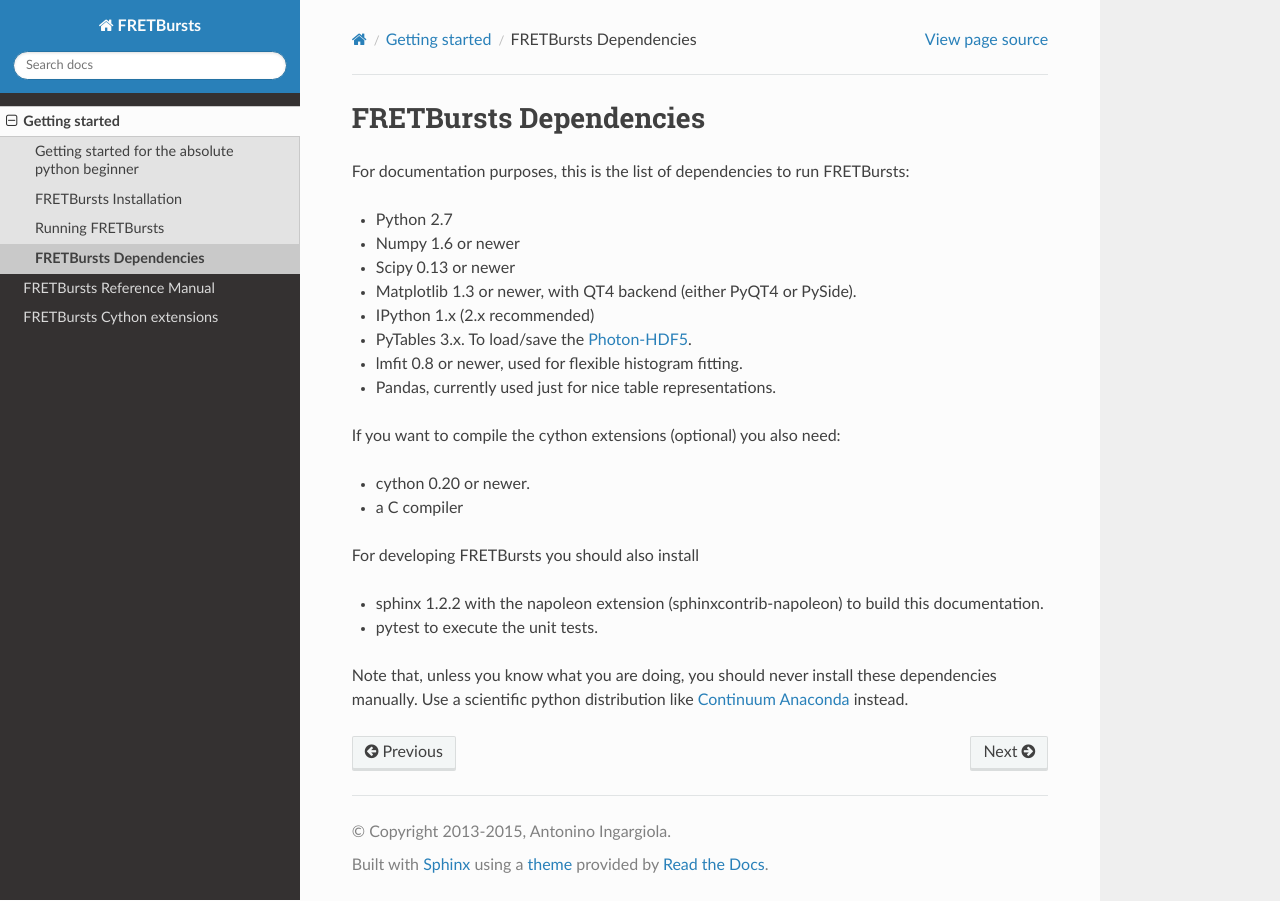
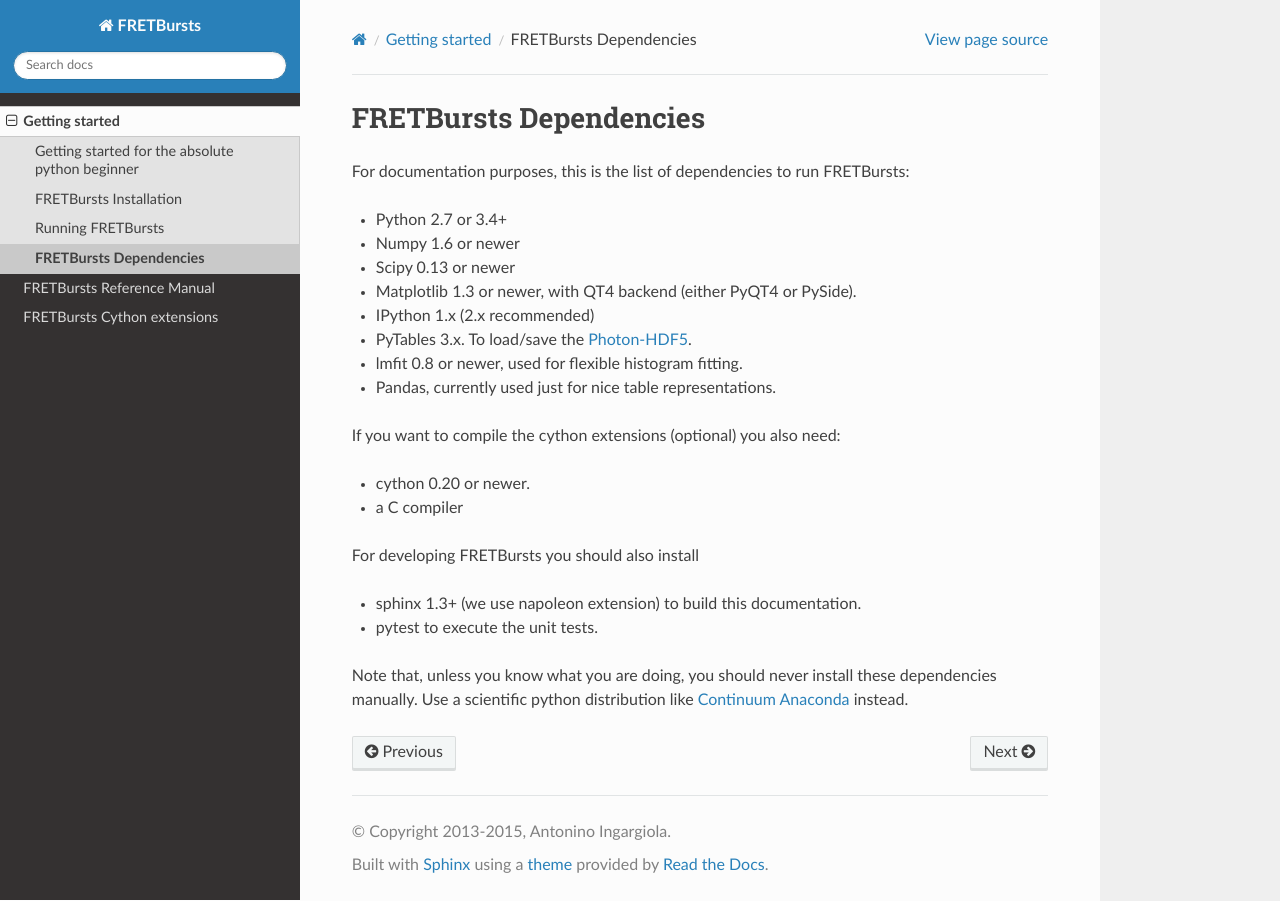
Before and after one commit to tritemio/FRETBursts, a Sphinx documentation site: the page built from docs/source/dependencies.rst, in a window 1280 px wide. Built offline with Sphinx 7.4.7 and the Read the Docs theme 2.0.0, drawn with Linux system fonts in a browser that asks for light colours; the version number could not be read and is left out.

Commit message:
Docs: update dependencies page

```diff
--- a/docs/source/dependencies.rst
+++ b/docs/source/dependencies.rst
@@ -3,7 +3,7 @@
 
 For documentation purposes, this is the list of dependencies to run FRETBursts:
 
-- Python 2.7
+- Python 2.7 or 3.4+
 - Numpy 1.6 or newer
 - Scipy 0.13 or newer
 - Matplotlib 1.3 or newer, with QT4 backend (either PyQT4 or PySide).
@@ -19,8 +19,7 @@
 
 For developing FRETBursts you should also install
 
-- sphinx 1.2.2 with the napoleon extension (sphinxcontrib-napoleon) to
-  build this documentation.
+- sphinx 1.3+ (we use napoleon extension) to build this documentation.
 - pytest to execute the unit tests.
 
 Note that, unless you know what you are doing, you should never install these
```
